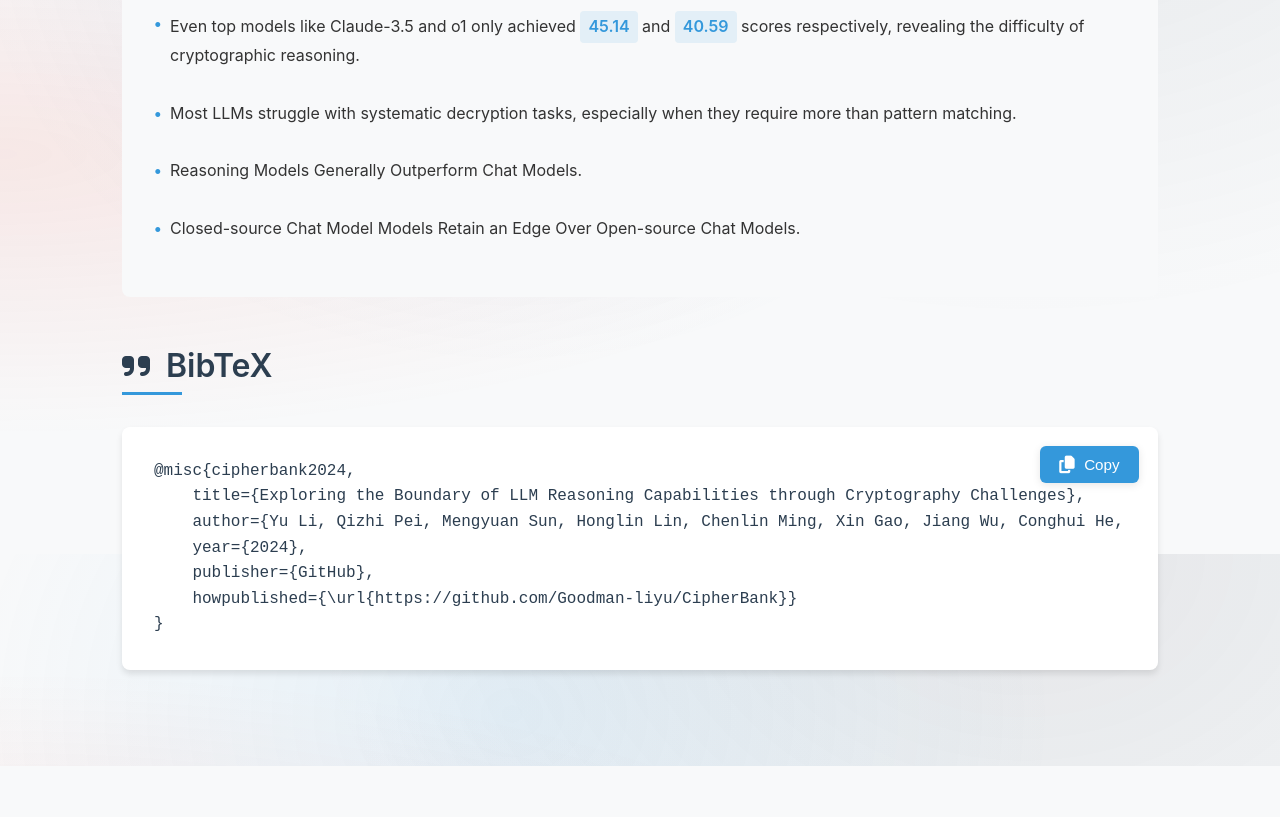
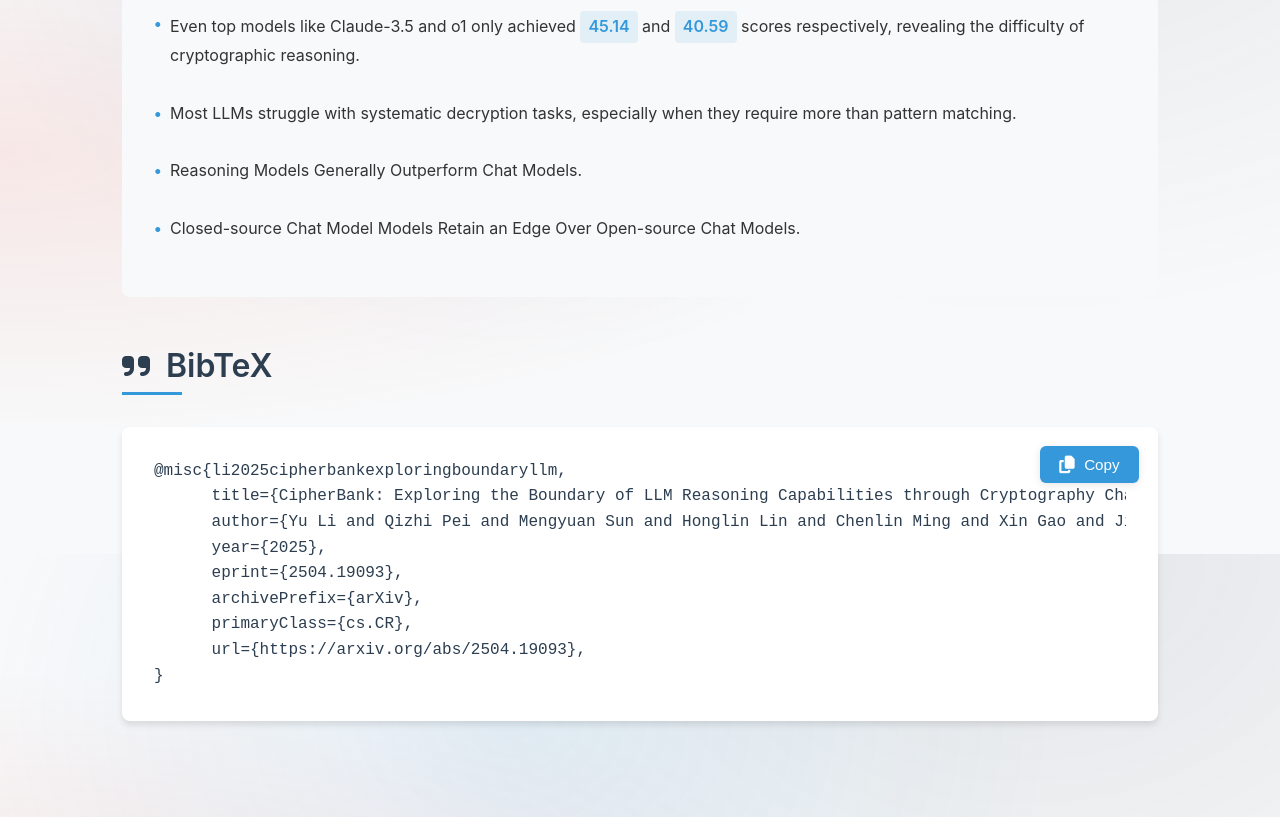
Before and after one commit to CipherBankEva/CipherBankEva.github.io, a plain HTML site: page index.html in a window 1280 px wide. Shown: the part 4246-5063 px from the top of the page. Before the commit the page ends 5012 px from the top, so only its background shows below. Drawn offline with Linux system fonts and the light colour scheme.

Commit message:
Update index.html

```diff
--- a/index.html
+++ b/index.html
@@ -169,7 +169,7 @@
             </div>
 
             <div class="nav-buttons">
-                <a href="https://briefmind-daily.github.io" class="button">
+                <a href="https://arxiv.org/abs/2504.19093" class="button">
                     <i class="fas fa-file-alt"></i>
                     Paper
                 </a>
@@ -515,12 +515,14 @@
                 <button class="copy-button" onclick="copyBibTeX()">
                     <i class="fas fa-copy"></i> Copy
                 </button>
-                <pre id="bibtex">@misc{cipherbank2024,
-    title={Exploring the Boundary of LLM Reasoning Capabilities through Cryptography Challenges},
-    author={Yu Li, Qizhi Pei, Mengyuan Sun, Honglin Lin, Chenlin Ming, Xin Gao, Jiang Wu, Conghui He, Lijun Wu},
-    year={2024},
-    publisher={GitHub},
-    howpublished={\url{https://github.com/Goodman-liyu/CipherBank}}
+                <pre id="bibtex">@misc{li2025cipherbankexploringboundaryllm,
+      title={CipherBank: Exploring the Boundary of LLM Reasoning Capabilities through Cryptography Challenges},
+      author={Yu Li and Qizhi Pei and Mengyuan Sun and Honglin Lin and Chenlin Ming and Xin Gao and Jiang Wu and Conghui He and Lijun Wu},
+      year={2025},
+      eprint={2504.19093},
+      archivePrefix={arXiv},
+      primaryClass={cs.CR},
+      url={https://arxiv.org/abs/2504.19093},
 }</pre>
             </div>
         </section>
```
